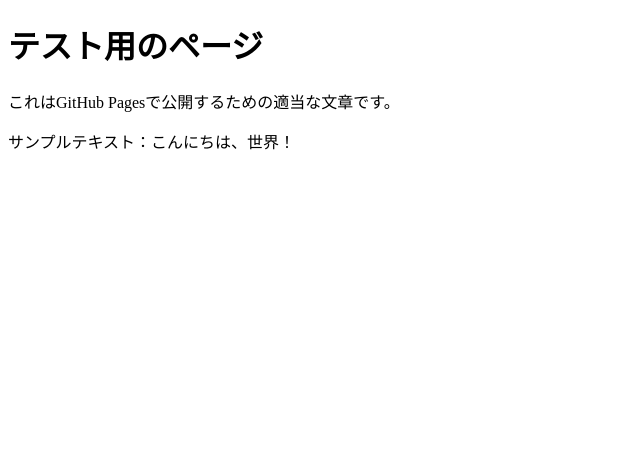
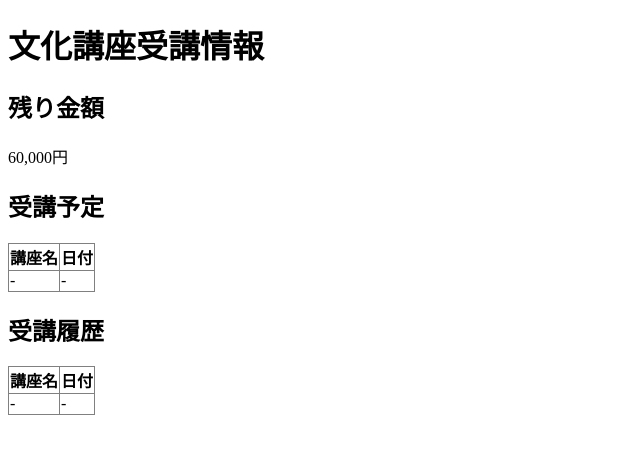
Before and after one commit to asariazikaibasira-ux/test, a plain HTML site: page index.html in a window 1280 px wide. Shown: the whole page, without its empty margins (0-640 px from the left). Drawn offline with Linux system fonts and the light colour scheme.

Commit message:
Add files via upload

```diff
--- a/index.html
+++ b/index.html
@@ -2,11 +2,33 @@
 <html lang="ja">
 <head>
     <meta charset="UTF-8">
-    <title>テストページ</title>
+    <title>文化講座受講情報</title>
 </head>
 <body>
-    <h1>テスト用のページ</h1>
-    <p>これはGitHub Pagesで公開するための適当な文章です。</p>
-    <p>サンプルテキスト：こんにちは、世界！</p>
+    <h1>文化講座受講情報</h1>
+    <h2>残り金額</h2>
+    <p>60,000円</p>
+        <h2>受講予定</h2>
+        <table border="1" style="border-collapse:collapse;">
+            <tr>
+                <th>講座名</th>
+                <th>日付</th>
+            </tr>
+            <tr>
+                <td>-</td>
+                <td>-</td>
+            </tr>
+        </table>
+        <h2>受講履歴</h2>
+        <table border="1" style="border-collapse:collapse;">
+            <tr>
+                <th>講座名</th>
+                <th>日付</th>
+            </tr>
+            <tr>
+                <td>-</td>
+                <td>-</td>
+            </tr>
+        </table>
 </body>
 </html>
```
